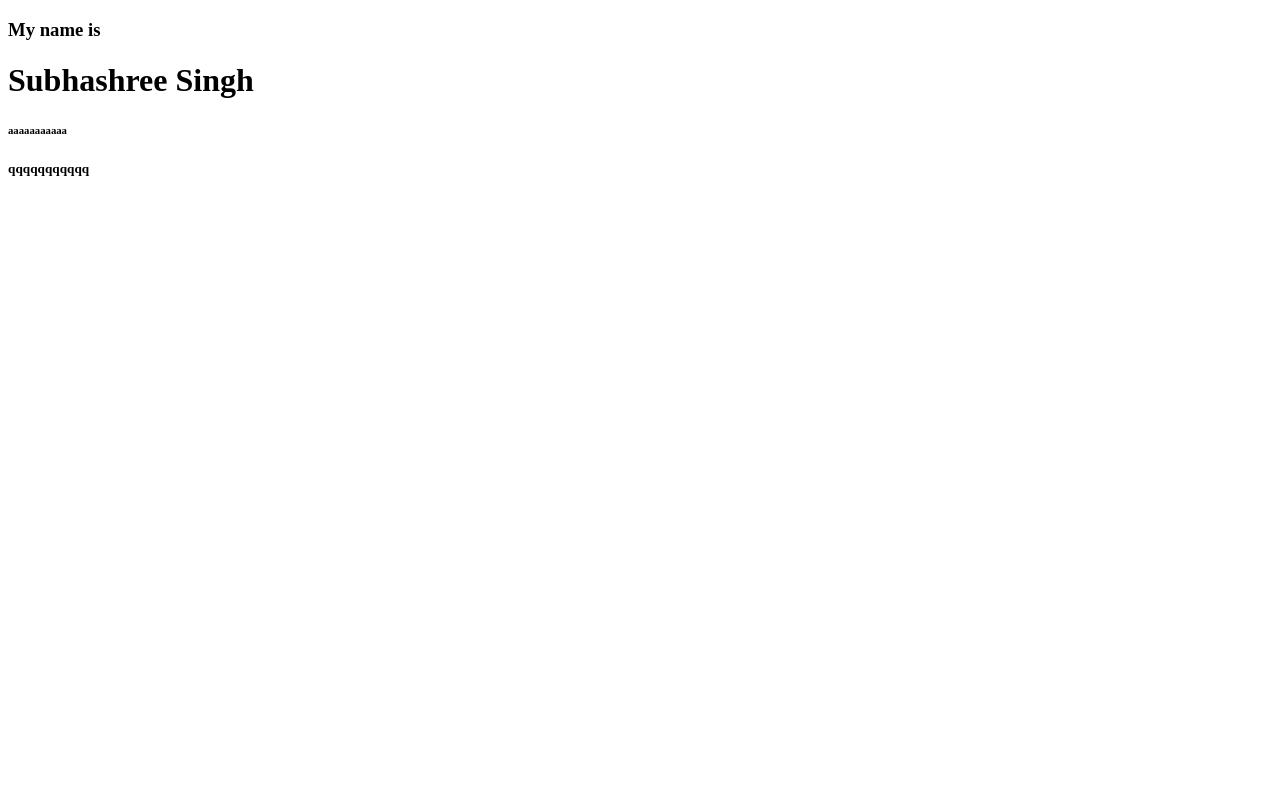
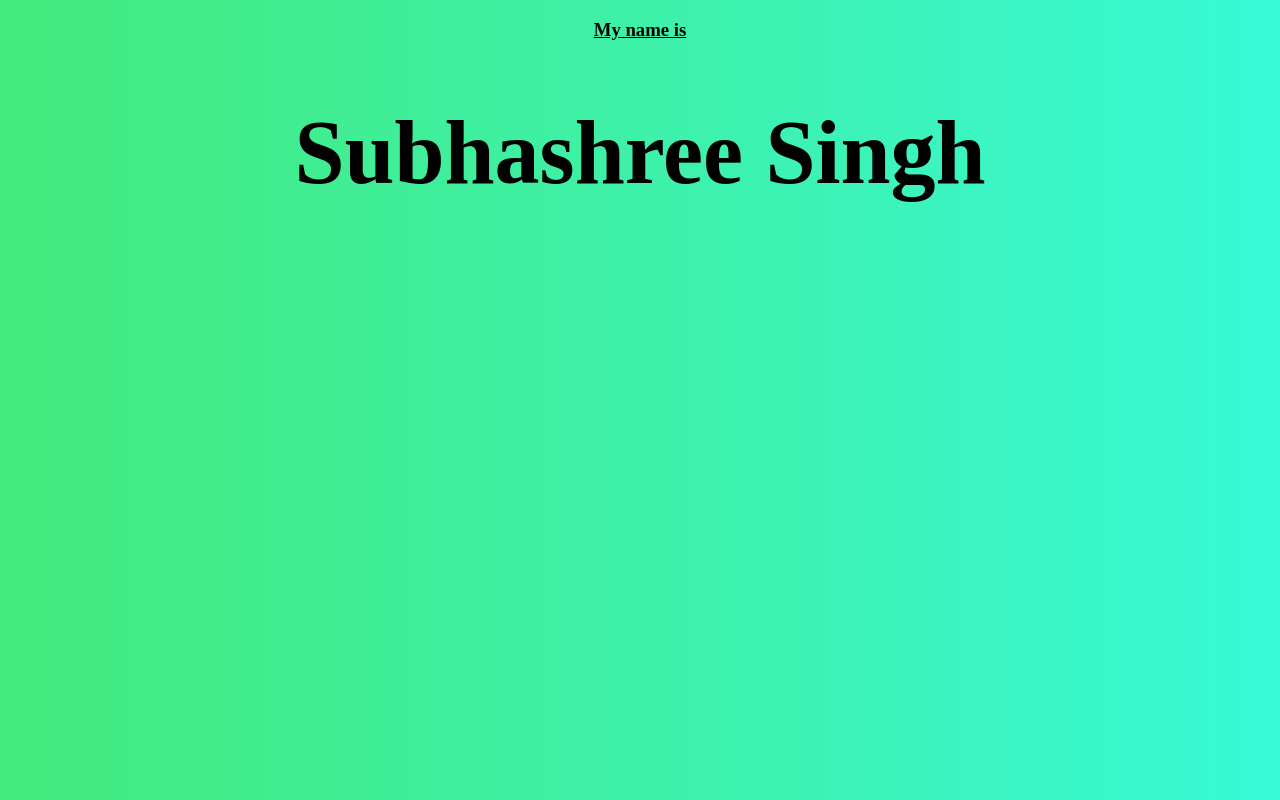
Before and after one commit to Subhashree2022/demo-website-1, a plain HTML site: page index.html in a window 1280 px wide. Drawn offline with Linux system fonts and the light colour scheme.

Commit message:
style.css

```diff
--- a/index.html
+++ b/index.html
@@ -5,11 +5,11 @@
     <meta http-equiv="X-UA-Compatible" content="IE=edge">
     <meta name="viewport" content="width=device-width, initial-scale=1.0">
     <title>My Website</title>
+    <link rel="stylesheet" href="style.css">
 </head>
 <body>
-   <h3>My name is</h3>
-   <h1>Subhashree Singh</h1>
-   <h6>aaaaaaaaaaa</h6>
-   <h5>qqqqqqqqqqq</h5>
+   <h3 class="yourname">My name is</h3>
+   <h1 class="myname">Subhashree Singh</h1>
+
 </body>
 </html>
--- /dev/null
+++ b/style.css
@@ -0,0 +1,11 @@
+body{
+    background-image: linear-gradient(to right, #43e97b 0%, #38f9d7 100%);
+    text-align: center;
+}
+.myname{
+    font-size: 90px;
+
+}
+.yourname{
+    text-decoration: underline;
+}
```
